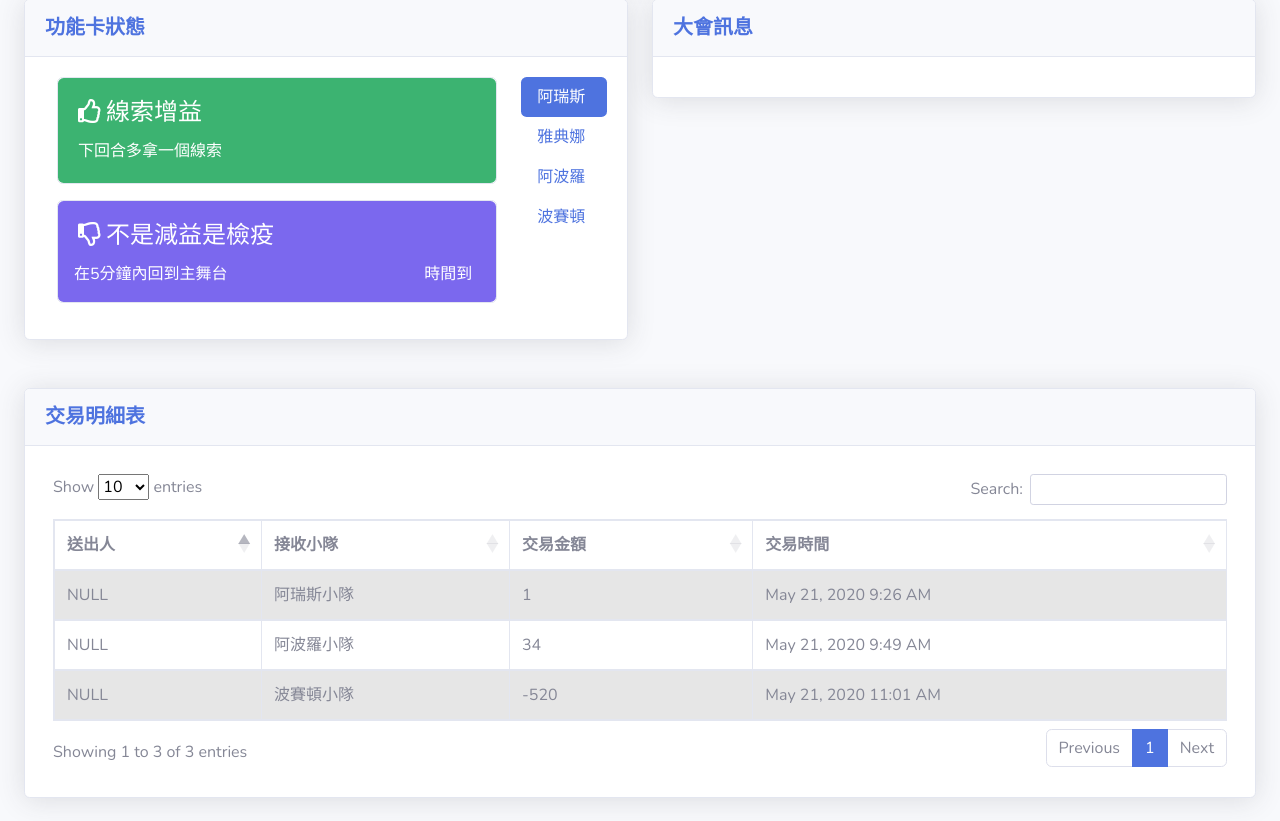
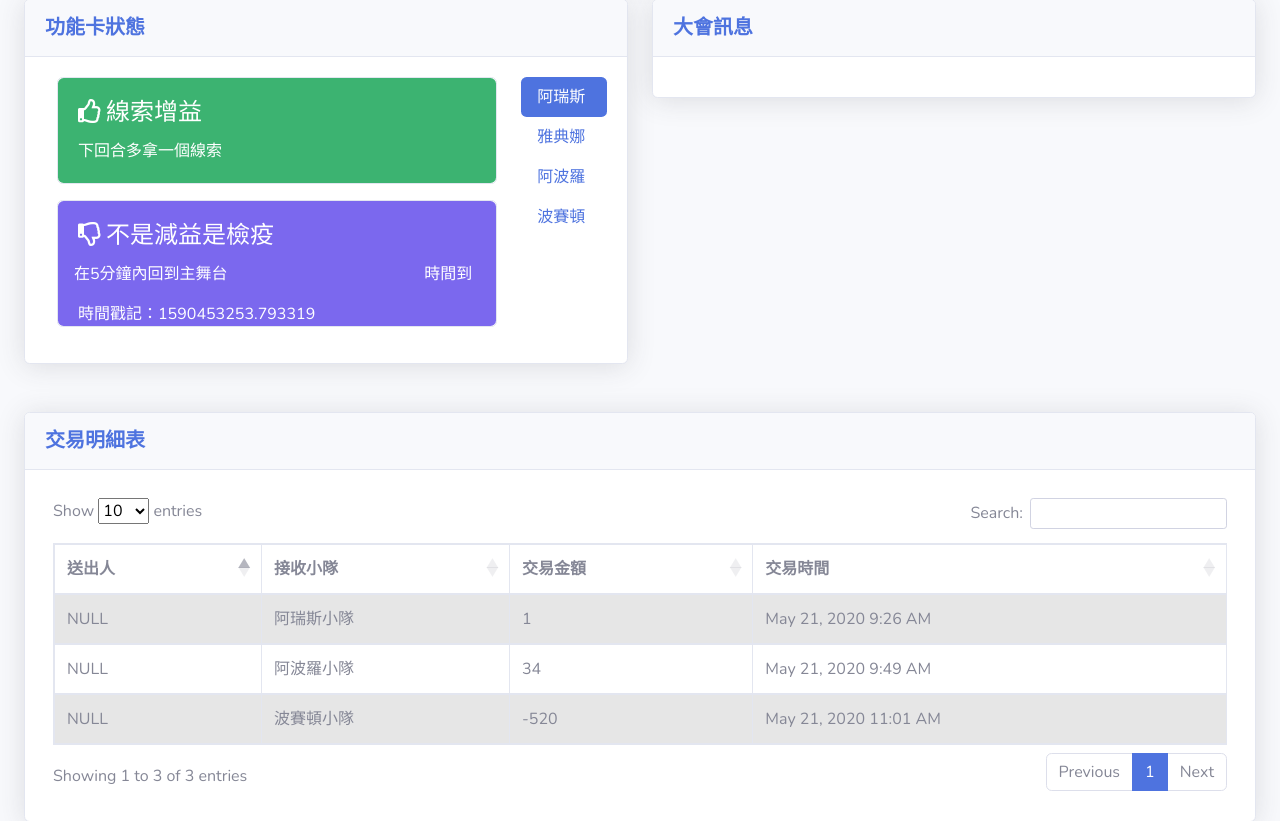
Before and after one commit to JiaxuanTW/O-Camp-Scoreboard, a Flask app: page /dashboard in a window 1280 px wide. Shown: the part 1043-1864 px from the top of the page. Run offline with Flask 2, Linux system fonts and the light colour scheme; a user stored in the database is signed in; data comes from the database, SQL or seed files in the repository; data that the repository does not hold is empty; some libraries are stand-ins or nearby versions.

Commit message:
timestamp

```diff
--- a/main/templates/dashboard.html
+++ b/main/templates/dashboard.html
@@ -589,6 +589,7 @@
 																	<p class="card-text">在5分鐘內回到主舞台</p>
 																	<span class="time_wrap card-text" value="{{ teamList[0].isolateCardTime | timestamp }}"></span>
 																</div>
+																<p class="card-text">時間戳記：{{ teamList[0].isolateCardTime | timestamp }}</p>
 															</div>
 														</div>
 													</div>
```
